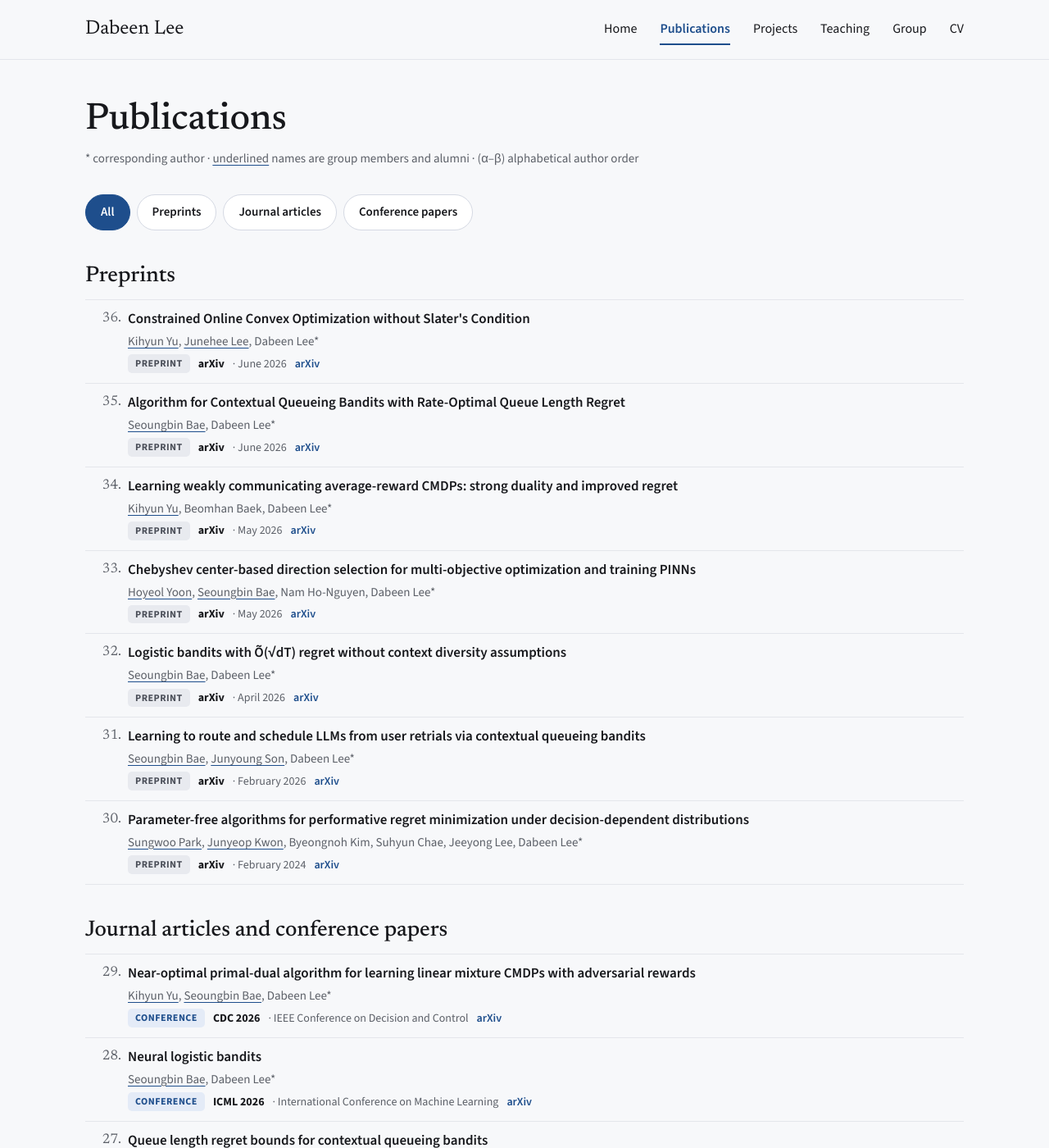
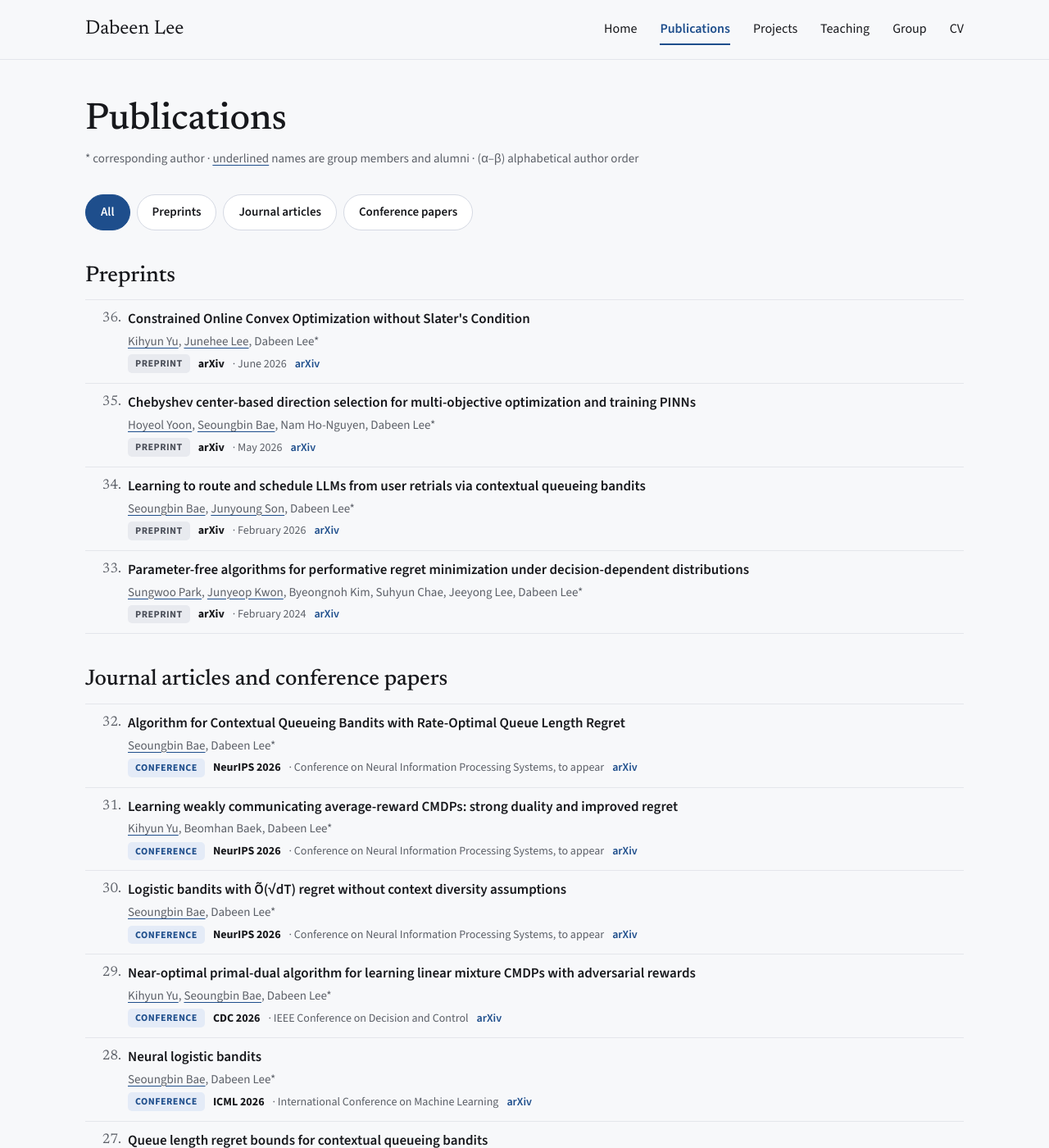
Before and after one commit to dabeenl/dabeenl.github.io, a Jekyll site: the page built from publications.html, in a window 1280 px wide and 1400 px high. Shown: the whole window at 82% size. Built offline with Jekyll 4.4.1, drawn with Linux system fonts in a browser that asks for light colours.

Commit message:
publications: three preprints accepted to NeurIPS 2026
Move the contextual queueing bandits, weakly communicating CMDP and
logistic bandits papers from the preprint list to the top of the 2026
conference block, with the venue and a "to appear" note in place of the
arXiv posting date; the arXiv links stay.

Co-Authored-By: Claude Opus 5 <noreply@anthropic.com>

```diff
--- a/_data/publications.yml
+++ b/_data/publications.yml
@@ -25,26 +25,6 @@
     - label: arXiv
       url: "https://arxiv.org/abs/2606.31480"
 
-- title: "Algorithm for Contextual Queueing Bandits with Rate-Optimal Queue Length Regret"
-  authors: "Seoungbin Bae, Dabeen Lee*"
-  year: 2026
-  type: preprint
-  venue: arXiv
-  detail: June 2026
-  links:
-    - label: arXiv
-      url: "https://arxiv.org/abs/2606.09668"
-
-- title: "Learning weakly communicating average-reward CMDPs: strong duality and improved regret"
-  authors: "Kihyun Yu, Beomhan Baek, Dabeen Lee*"
-  year: 2026
-  type: preprint
-  venue: arXiv
-  detail: May 2026
-  links:
-    - label: arXiv
-      url: "https://arxiv.org/abs/2605.11586"
-
 - title: "Chebyshev center-based direction selection for multi-objective optimization and training PINNs"
   authors: "Hoyeol Yoon, Seoungbin Bae, Nam Ho-Nguyen, Dabeen Lee*"
   year: 2026
@@ -55,16 +35,6 @@
     - label: arXiv
       url: "https://arxiv.org/abs/2605.09975"
 
-- title: "Logistic bandits with Õ(√dT) regret without context diversity assumptions"
-  authors: "Seoungbin Bae, Dabeen Lee*"
-  year: 2026
-  type: preprint
-  venue: arXiv
-  detail: April 2026
-  links:
-    - label: arXiv
-      url: "https://arxiv.org/abs/2604.22161"
-
 - title: "Learning to route and schedule LLMs from user retrials via contextual queueing bandits"
   authors: "Seoungbin Bae, Junyoung Son, Dabeen Lee*"
   year: 2026
@@ -74,6 +44,36 @@
   links:
     - label: arXiv
       url: "https://arxiv.org/abs/2602.02061"
+
+- title: "Algorithm for Contextual Queueing Bandits with Rate-Optimal Queue Length Regret"
+  authors: "Seoungbin Bae, Dabeen Lee*"
+  year: 2026
+  type: conference
+  venue: NeurIPS 2026
+  detail: Conference on Neural Information Processing Systems, to appear
+  links:
+    - label: arXiv
+      url: "https://arxiv.org/abs/2606.09668"
+
+- title: "Learning weakly communicating average-reward CMDPs: strong duality and improved regret"
+  authors: "Kihyun Yu, Beomhan Baek, Dabeen Lee*"
+  year: 2026
+  type: conference
+  venue: NeurIPS 2026
+  detail: Conference on Neural Information Processing Systems, to appear
+  links:
+    - label: arXiv
+      url: "https://arxiv.org/abs/2605.11586"
+
+- title: "Logistic bandits with Õ(√dT) regret without context diversity assumptions"
+  authors: "Seoungbin Bae, Dabeen Lee*"
+  year: 2026
+  type: conference
+  venue: NeurIPS 2026
+  detail: Conference on Neural Information Processing Systems, to appear
+  links:
+    - label: arXiv
+      url: "https://arxiv.org/abs/2604.22161"
 
 - title: "Near-optimal primal-dual algorithm for learning linear mixture CMDPs with adversarial rewards"
   authors: "Kihyun Yu, Seoungbin Bae, Dabeen Lee*"
```
